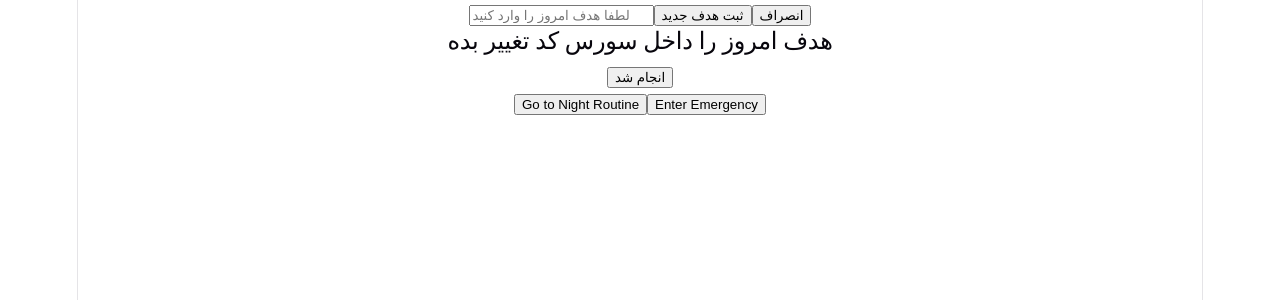
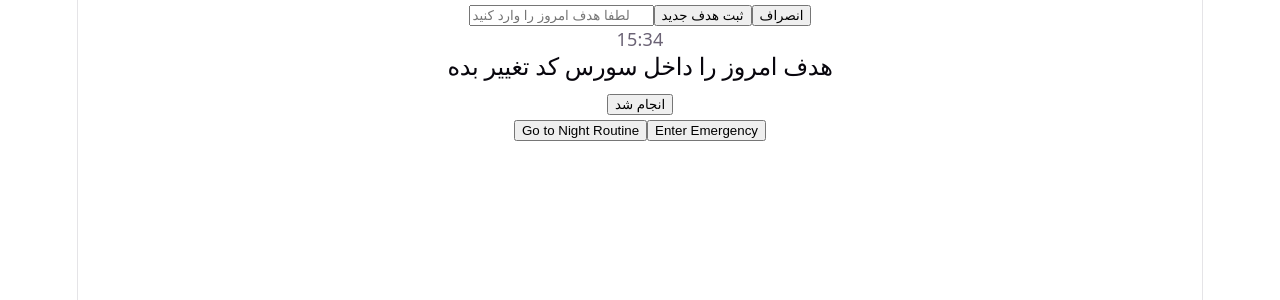
Before and after one commit to mousa1995/flowchart-to-momentum, a React (Vite) app: page / in a window 1280 px wide. Shown: the top 300 px of the page. Built offline with nearby package versions, Linux system fonts and the light colour scheme.

Commit message:
feat: simple clock

```diff
--- /dev/null
+++ b/src/components/Clock.tsx
@@ -0,0 +1,28 @@
+import { useEffect, useState } from "react";
+
+export const Clock = () => {
+  const [date, setDate] = useState(new Date());
+
+  const clockHandler = () => {
+    setDate(new Date());
+  };
+
+  useEffect(() => {
+    const intervalID = setInterval(clockHandler, 1000);
+    return () => {
+      clearInterval(intervalID);
+    };
+  }, []);
+
+  return (
+    <>
+      <div id="clock">
+        <span id="hour">{date.getHours()}</span>
+        <span>:</span>
+        <span id="minutes">
+          {date.getMinutes() < 10 ? "0" + date.getMinutes() : date.getMinutes()}
+        </span>
+      </div>
+    </>
+  );
+};
--- a/src/components/FlowManager.tsx
+++ b/src/components/FlowManager.tsx
@@ -8,6 +8,7 @@ import { EventStore } from "../services/EventStore";
 import { EventService } from "../services/EventService";
 import { createEvent } from "../utils/createEvent";
 import { taskIDGenerator } from "../utils/taskIDGenerator";
+import { Clock } from "./Clock";
 
 function FlowManager() {
   const [activeFlow, setActiveFlow] = useState<FlowName>("morningRoutine");
@@ -93,6 +94,7 @@ function FlowManager() {
 
   return (
     <div>
+      <Clock />
       <FlowRenderer node={currentNode} onSelect={onSelectHandler} />
       <FlowControls
         onExitEmergency={exitEmergency}
```
